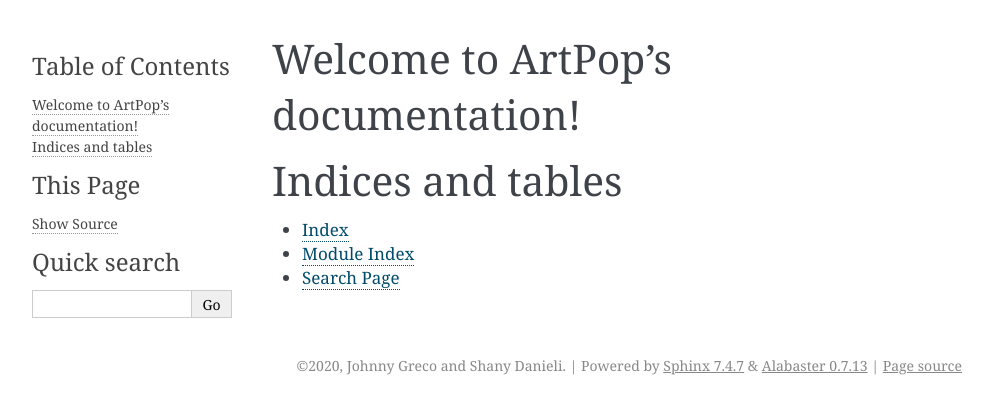
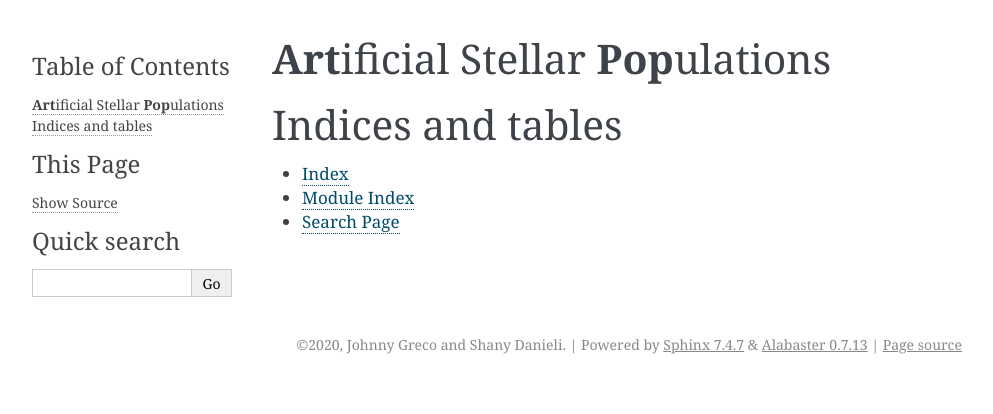
Before and after one commit to ArtificialStellarPopulations/ArtPop, a Sphinx documentation site: the page built from docs/index.rst, in a window 1280 px wide. Shown: the top 414 px of the page, without its empty margins (148-1141 px from the left). Built offline with Sphinx 7.4.7, drawn with Linux system fonts in a browser that asks for light colours.

Commit message:
working on readthedocs

```diff
--- a/README.rst
+++ b/README.rst
@@ -5,4 +5,4 @@
 An engine for generating realistic mock images of **Art**\ ificial Stellar **Pop**\ ulations.
 
 
-* Documentaion: artpop.readthedocs.io
+* Documentaion is hosted on `Read the docs <https://artpop.readthedocs.io>`_.
--- a/docs/conf.py
+++ b/docs/conf.py
@@ -11,8 +11,8 @@
 # documentation root, use os.path.abspath to make it absolute, like shown here.
 #
 # import os
-# import sys
 # sys.path.insert(0, os.path.abspath('.'))
+import sys
 try:
     from sphinx_astropy.conf import *
 except ImportError:
--- a/docs/index.rst
+++ b/docs/index.rst
@@ -1,10 +1,5 @@
-.. ArtPop documentation master file, created by
-   sphinx-quickstart on Thu Nov 19 16:37:06 2020.
-   You can adapt this file completely to your liking, but it should at least
-   contain the root `toctree` directive.
-
-Welcome to ArtPop's documentation!
-==================================
+**Art**\ ificial Stellar **Pop**\ ulations
+==========================================
 
 .. toctree::
    :maxdepth: 2
```
